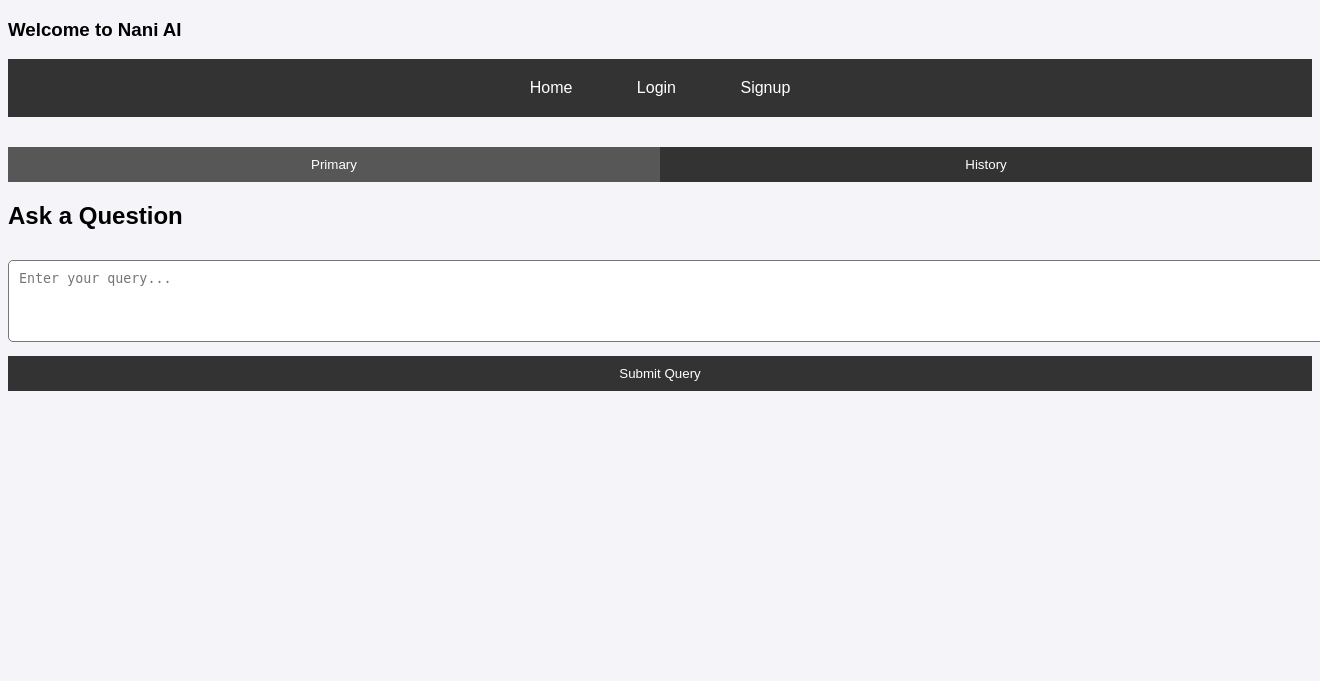
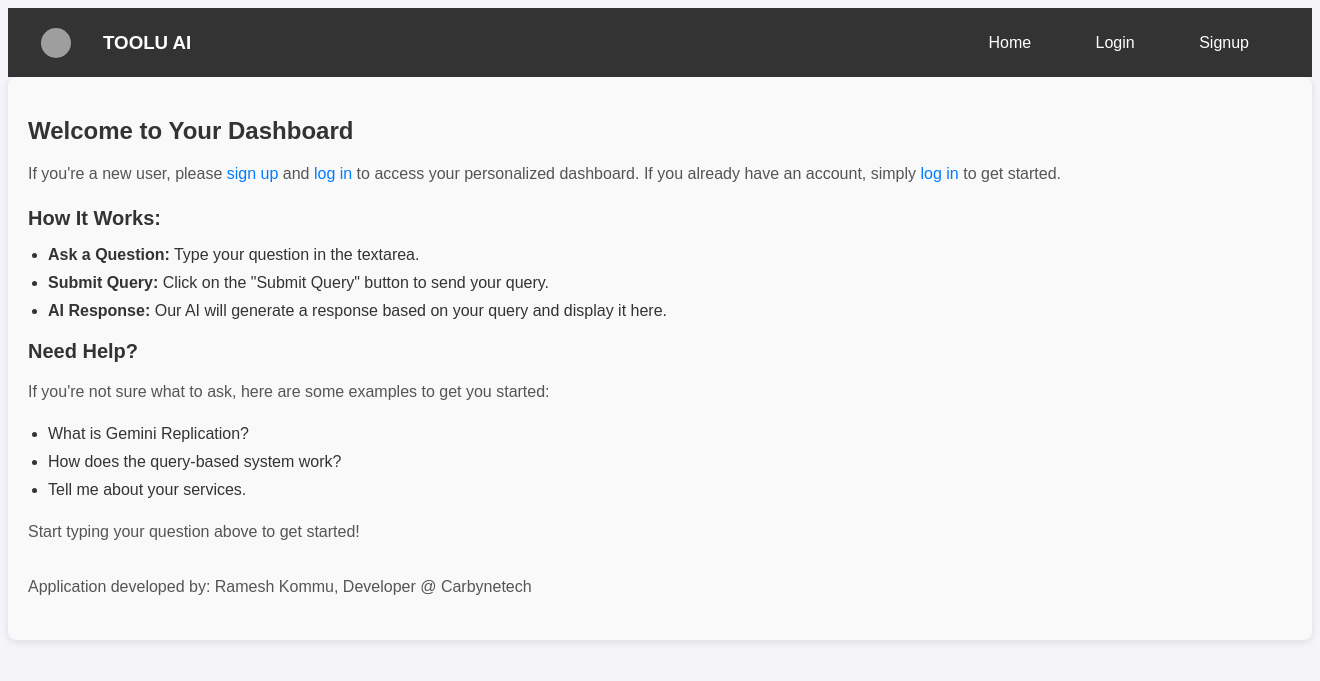
Before and after one commit to Ramesh-Kommu/flaskai, a Flask app: page / in a window 1320 px wide; the page is wider, and only the part inside the window is pictured. Shown: the top 681 px of that part. Run offline with Flask 3, Linux system fonts and the light colour scheme; grey boxes are pictures that could not be loaded.

Commit message:
home html

```diff
--- a/templates/home.html
+++ b/templates/home.html
@@ -3,10 +3,11 @@
 <head>
     <meta charset="UTF-8">
     <meta name="viewport" content="width=device-width, initial-scale=1.0">
-    <title>Flask Application</title>
+    <title>Nani App</title>
     <style>
         body { font-family: Arial, sans-serif; background-color: #f4f4f9; }
-        .navbar { text-align: center; padding: 20px; background-color: #333; }
+        .navbar {display: flex;padding: 5px 33px;;align-items: center;background-color: #333;   justify-content: space-between;}
+        #headername {color:white}
         .navbar a { color: white; text-decoration: none; margin: 0 10px; padding: 10px 20px; }
         .navbar a:hover { background-color: #575757; }
 
@@ -23,19 +24,95 @@
         table { width: 100%; border-collapse: collapse; margin-top: 20px; }
         th, td { padding: 10px; border: 1px solid #ccc; text-align: left; }
         th { background-color: #333; color: white; }
+        .header {display: flex;align-items: center;gap: 2rem;}
+
+        /* General Styling */
+.emptycontent {
+    padding: 20px;
+    background-color: #f9f9f9;
+    border-radius: 8px;
+    box-shadow: 0 2px 8px rgba(0, 0, 0, 0.1);
+    margin: 0 auto;
+}
+
+.emptycontent h2 {
+    font-size: 24px;
+    font-weight: bold;
+    color: #333;
+    margin-bottom: 15px;
+}
+
+/* Paragraph styling */
+.emptycontent p {
+    font-size: 16px;
+    color: #555;
+    line-height: 1.6;
+    margin-bottom: 20px;
+}
+
+/* List styling */
+.emptycontent ul {
+    list-style-type: disc;
+    padding-left: 20px;
+    margin-bottom: 20px;
+}
+
+.emptycontent ul li {
+    font-size: 16px;
+    color: #333;
+    margin-bottom: 10px;
+}
+
+/* Heading for 'How It Works' */
+.emptycontent h3 {
+    font-size: 20px;
+    font-weight: 600;
+    color: #333;
+    margin-bottom: 10px;
+}
+
+/* Style for the 'Need Help?' section */
+.emptycontent h3 + p {
+    font-size: 16px;
+    color: #555;
+}
+
+/* Buttons or links for interactive help */
+.emptycontent a {
+    color: #007bff;
+    text-decoration: none;
+}
+
+.emptycontent a:hover {
+    text-decoration: underline;
+}
+.developer-info {
+    font-size: 14px;
+    color: #888;
+    margin-top: 30px;
+}
+
+
     </style>
 </head>
 <body>
-    <h3>Welcome to Nani AI</h3>
+
     <div class="navbar">
-        <a href="{{ url_for('home') }}">Home</a>
+        <div class="header">
+            <img src="https://avatars.githubusercontent.com/u/187003860?v=4" alt="" style="height: 30px;width: 30px;border-radius: 50%;">
+        <h3 id="headername">TOOLU AI</h3>
+        </div>
+        <div id="link">
+            <a href="{{ url_for('home') }}">Home</a>
         <a href="{{ url_for('login') }}">Login</a>
         <a href="{{ url_for('signup') }}">Signup</a>
         {% if 'username' in session %}
             <a href="{{ url_for('logout') }}">Logout</a>
         {% endif %}
+        </div>
     </div>
 
+    {% if 'username' in session %}
     <div class="tabs">
         <button class="tab-button active" data-tab="primary">Primary</button>
         <button class="tab-button" data-tab="history">History</button>
@@ -54,6 +131,31 @@
             <p>{{ response_text }}</p>
         {% endif %}
     </div>
+    {% else %}
+    <div class="emptycontent">
+
+        <h2>Welcome to Your Dashboard</h2>
+        <p>If you're a new user, please <a href="/signup">sign up</a> and <a href="/login">log in</a> to access your personalized dashboard. If you already have an account, simply <a href="/login">log in</a> to get started.</p>
+
+        <h3>How It Works:</h3>
+        <ul>
+            <li><strong>Ask a Question:</strong> Type your question in the textarea.</li>
+            <li><strong>Submit Query:</strong> Click on the "Submit Query" button to send your query.</li>
+            <li><strong>AI Response:</strong> Our AI will generate a response based on your query and display it here.</li>
+        </ul>
+
+        <h3>Need Help?</h3>
+        <p>If you're not sure what to ask, here are some examples to get you started:</p>
+        <ul>
+            <li>What is Gemini Replication?</li>
+            <li>How does the query-based system work?</li>
+            <li>Tell me about your services.</li>
+        </ul>
+
+        <p>Start typing your question above to get started!</p>
+        <p class="developer-info">Application developed by: Ramesh Kommu, Developer @ Carbynetech</p>
+    </div>
+{% endif %}
 
     <!-- History Tab Content -->
     <div id="history" class="tab-content">
```
